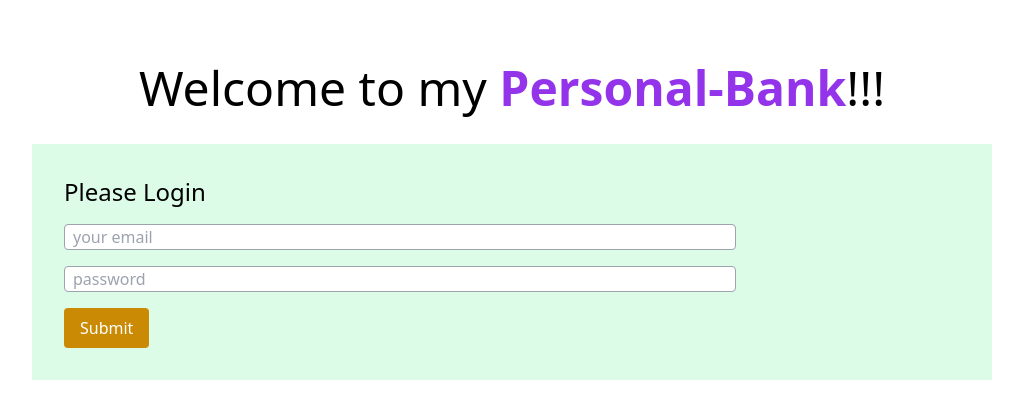
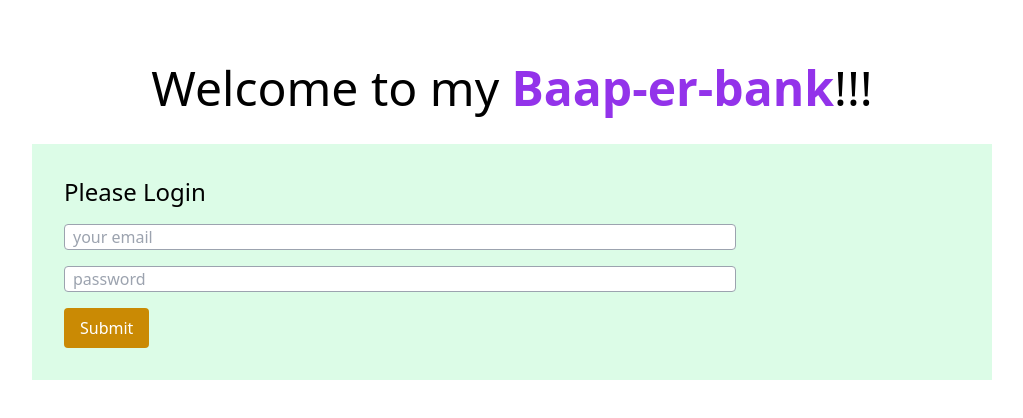
Before and after one commit to NayemMustakim/Simple-Banking-Website, a plain HTML site: page index.html in a window 1280 px wide. Shown: the whole page, without its empty margins (128-1151 px from the left). Drawn offline with nearby package versions, Linux system fonts and the light colour scheme.

Commit message:
Update index.html

```diff
--- a/index.html
+++ b/index.html
@@ -13,7 +13,7 @@
 <body>
     <header>
         <h1 class="text-5xl text-center mt-16">Welcome to my <span
-                class="font-semibold	text-purple-600">Personal-Bank</span>!!!</h1>
+                class="font-semibold	text-purple-600">Baap-er-bank</span>!!!</h1>
     </header>
     <main>
         <section class="bg-green-100 w-3/4 p-8 mx-auto mt-8">
```
